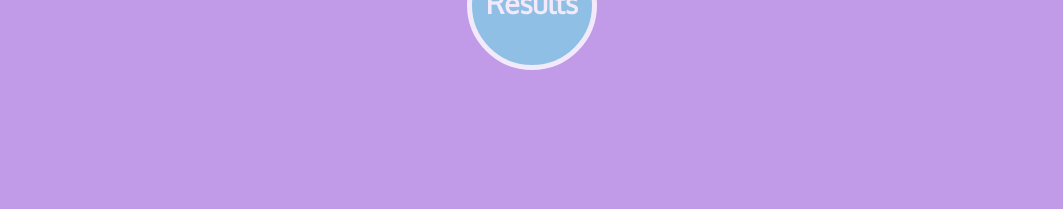
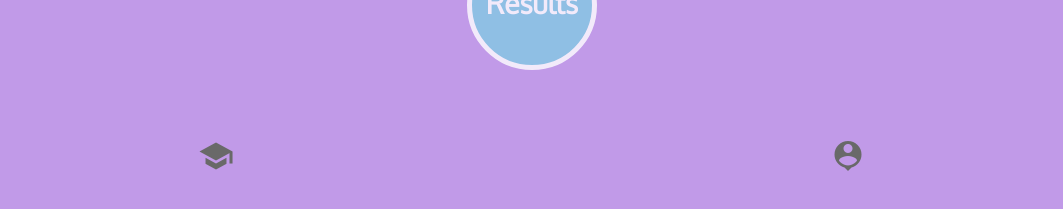
Before and after one commit to jkyletreman/flash_web_app, a React (Create React App) app: page / in a window 1280 px wide. Shown: the part 423-632 px from the top of the page, without its empty margins (108-1171 px from the left). Built offline with nearby package versions, Linux system fonts and the light colour scheme; a web font is replaced by a local one.

Commit message:
Add mini nav

```diff
--- a/src/components/js/NavPage.js
+++ b/src/components/js/NavPage.js
@@ -25,7 +25,21 @@ const grid = {
   bottom: {
     gridRow: '3',
     gridColumn: '2',
-  }
+  },
+  IconLeft: {
+      gridRow: '1',
+      gridColumn: '1',
+      margin: '0 auto'
+    },
+  IconRight: {
+      gridRow: '1',
+      gridColumn: '2',
+      margin: '0 auto'
+  },
+  IconContainer: {
+    display: 'flex',
+    margin: '0 auto'
+  },
 }
 
 export default class NavPage extends React.Component {
@@ -83,10 +97,10 @@ export default class NavPage extends React.Component {
               />
             </Link>
           </div>
-        {/* <div style={this.props.combineStyleObjects(grid.IconContainer, {paddingTop: '20%'})}>
+        <div style={this.props.combineStyleObjects(grid.IconContainer, {paddingTop: '5%'})}>
           <Icon colors={this.props.colors} text={'school'} grid={grid.IconLeft} />
           <Icon colors={this.props.colors} text={'person_pin'} grid={grid.IconRight} />
-        </div> */}
+        </div>
       </React.Fragment>
     </MuiThemeProvider>
     )
```
